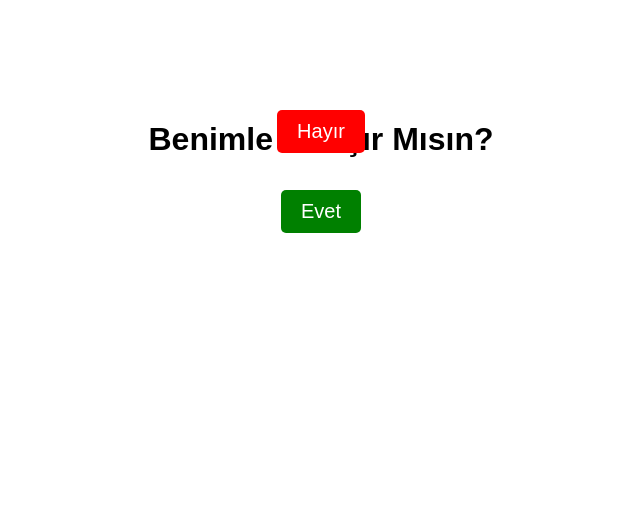
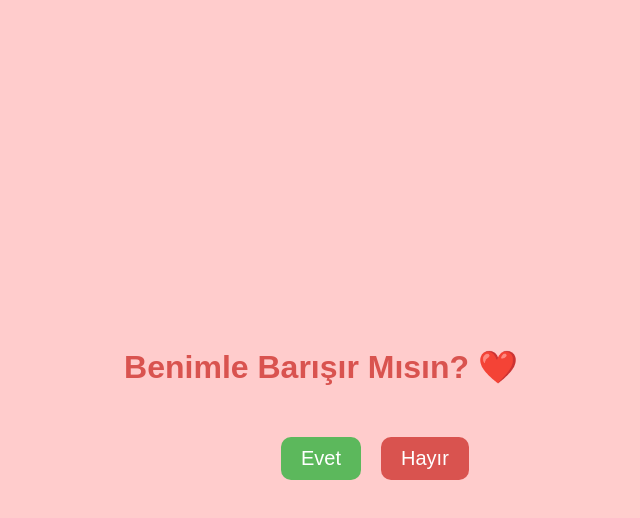
Before and after one commit to yncenss/benimle-barisir-misin, a plain HTML site: page index.html in a window 1280 px wide. Shown: the whole page, without its empty margins (319-959 px from the left). Drawn offline with Linux system fonts and the light colour scheme.

Commit message:
Update index.html

```diff
--- a/index.html
+++ b/index.html
@@ -6,14 +6,21 @@
     <title>Benimle Barışır Mısın?</title>
     <style>
         body {
-            text-align: center;
-            font-family: Arial, sans-serif;
-            margin-top: 100px;
-        }
-        #container {
             display: flex;
             flex-direction: column;
             align-items: center;
+            justify-content: center;
+            height: 100vh;
+            text-align: center;
+            font-family: Arial, sans-serif;
+            background-color: #ffcccc;
+        }
+        h1 {
+            color: #d9534f;
+        }
+        .buttons {
+            margin-top: 20px;
+            position: relative;
         }
         button {
             font-size: 20px;
@@ -21,36 +28,33 @@
             margin: 10px;
             border: none;
             cursor: pointer;
-            border-radius: 5px;
+            border-radius: 10px;
         }
-        #yes {
-            background-color: green;
+        .yes {
+            background-color: #5cb85c;
             color: white;
         }
-        #no {
-            background-color: red;
+        .no {
+            background-color: #d9534f;
             color: white;
             position: absolute;
         }
     </style>
 </head>
 <body>
-    <div id="container">
-        <h1>Benimle Barışır Mısın?</h1>
-        <button id="yes" onclick="showMessage()">Evet</button>
-        <button id="no" onmouseover="moveButton()">Hayır</button>
+    <h1>Benimle Barışır Mısın? ❤️</h1>
+    <div class="buttons">
+        <button class="yes" onclick="alert('Beni seçtiğin için teşekkür ederim! ❤️')">Evet</button>
+        <button class="no" onmouseover="moveButton()">Hayır</button>
     </div>
 
     <script>
-        function showMessage() {
-            document.getElementById("container").innerHTML = "<h1>Yaşasın! Barıştık! 🎉</h1>";
-        }
-
         function moveButton() {
-            let x = Math.random() * (window.innerWidth - 100);
-            let y = Math.random() * (window.innerHeight - 50);
-            document.getElementById("no").style.left = `${x}px`;
-            document.getElementById("no").style.top = `${y}px`;
+            const button = document.querySelector('.no');
+            const x = Math.random() * (window.innerWidth - 100);
+            const y = Math.random() * (window.innerHeight - 50);
+            button.style.left = `${x}px`;
+            button.style.top = `${y}px`;
         }
     </script>
 </body>
```
